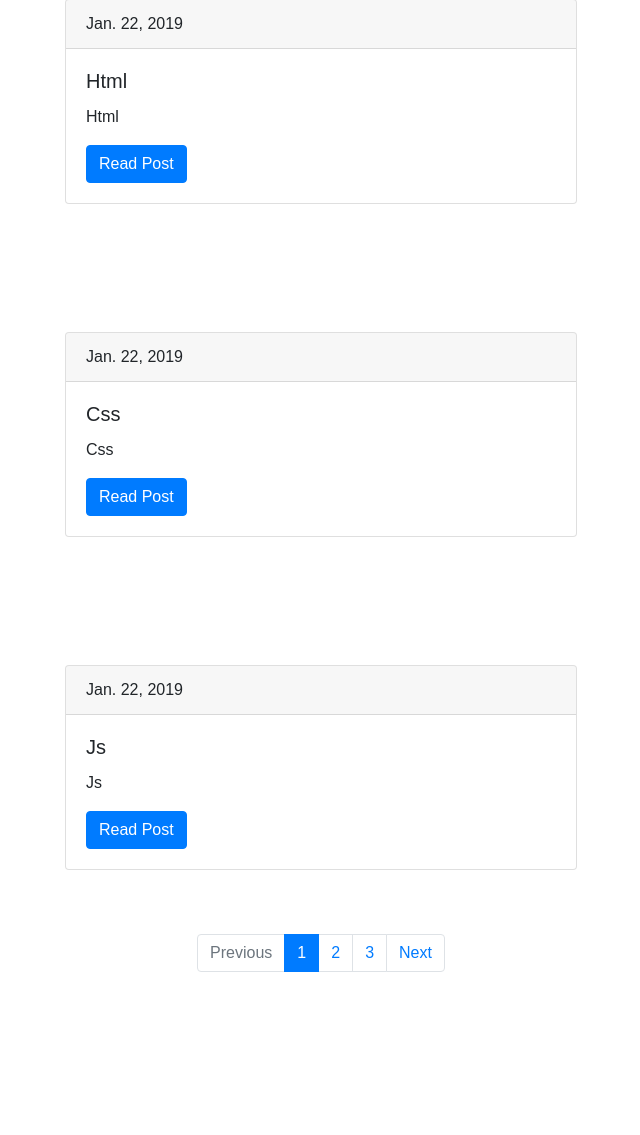
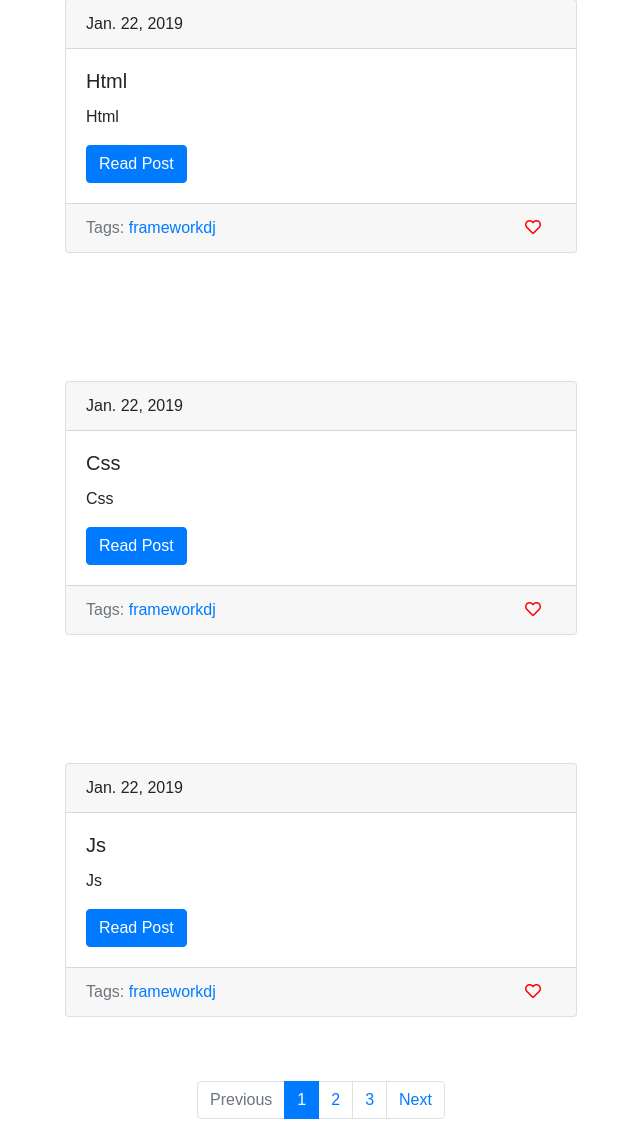
Before and after one commit to DSchMelz/Blog, a Django app: page /blog/ in a window 1280 px wide. Shown: the part 195-1330 px from the top of the page, without its empty margins (319-959 px from the left). Before the commit the page ends 1167 px from the top, so only its background shows below. Run offline with Django 3.2, Linux system fonts and the light colour scheme; data comes from the database, SQL or seed files in the repository; some libraries are stand-ins or nearby versions.

Commit message:
Теперь всё

```diff
--- a/blog/templates/blog/includes/post_card_template.html
+++ b/blog/templates/blog/includes/post_card_template.html
@@ -5,8 +5,15 @@
   <div class="card-body">
   <h5 class="card-title">{{post.title}}</h5>
   <p class="card-text">{{post.body|truncatewords:15}}</p>
-    <!-- обрезаем кол слов до 15 -->
+          <!-- обрезаем кол слов до 15 -->
   <a href="{{ post.get_absolute_url }}" class="btn btn-primary">Read Post</a>
-    <!-- вместо ссылки выше можно указывать {% url 'post_detail_url' slug=post.slug %}, что является более понятным -->
+          <!-- вместо ссылки выше можно указывать {% url 'post_detail_url' slug=post.slug %}, что является более понятным -->
+  </div>
+  <div class="card-footer text-muted">
+    Tags:
+    {% for tag in post.tags.all %}
+      <a href="{{tag.get_absolute_url}}">{{tag.title}}</a>
+    {% endfor %}
+    <button class="like" type="submit"><i class="heart far fa-heart"></i></button>
+  </div>
 </div>
-</div>
```
